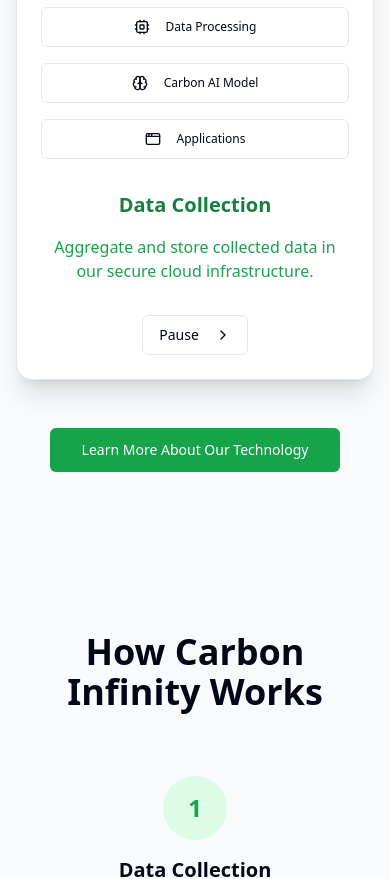
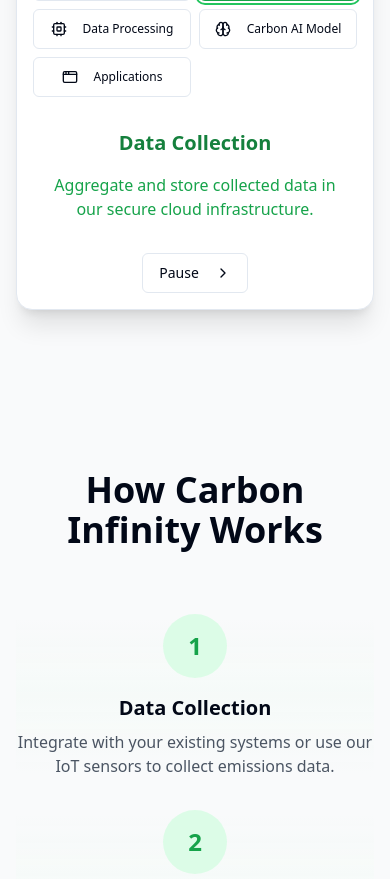
Before and after one commit to RicardoChaseCo/carbon_infinity, a Next.js app: page / in a window 390 px wide. Shown: the part 3220-4099 px from the top of the page. Built offline with nearby package versions, Linux system fonts and the light colour scheme.

Commit message:
Fix the Framer Motion Incompatability Issue

```diff
--- a/package.json
+++ b/package.json
@@ -15,7 +15,6 @@
     "@radix-ui/react-tabs": "^1.1.1",
     "class-variance-authority": "^0.7.0",
     "clsx": "^2.1.1",
-    "framer-motion": "^12.0.0-alpha.1",
     "lucide-react": "^0.454.0",
     "next": "15.0.2",
     "next-auth": "^5.0.0-beta.25",
--- a/src/app/globals.css
+++ b/src/app/globals.css
@@ -143,3 +143,50 @@
 .animation-delay-600 {
   animation-delay: 600ms;
 }
+
+@keyframes scaleUp {
+  from {
+    transform: scale(1);
+  }
+  to {
+    transform: scale(1.2);
+  }
+}
+
+@keyframes fadeInUp {
+  from {
+    opacity: 0;
+    transform: translateY(20px);
+  }
+  to {
+    opacity: 1;
+    transform: translateY(0);
+  }
+}
+
+@keyframes fadeOutDown {
+  from {
+    opacity: 1;
+    transform: translateY(0);
+  }
+  to {
+    opacity: 0;
+    transform: translateY(-20px);
+  }
+}
+
+.scale-animation {
+  transition: transform 0.5s ease;
+}
+
+.scale-animation-active {
+  animation: scaleUp 0.5s ease forwards;
+}
+
+.fade-enter {
+  animation: fadeInUp 0.3s ease forwards;
+}
+
+.fade-exit {
+  animation: fadeOutDown 0.3s ease forwards;
+}
--- a/src/components/carbon-data-flow-landing.tsx
+++ b/src/components/carbon-data-flow-landing.tsx
@@ -1,7 +1,6 @@
 'use client'
 
 import { useState, useEffect } from 'react'
-import { motion, AnimatePresence } from 'framer-motion'
 import { Card } from "@/components/ui/card"
 import { Button } from "@/components/ui/button"
 import { Database, Server, Cpu, Brain, AppWindow, ChevronRight } from 'lucide-react'
@@ -28,6 +27,11 @@ export default function CarbonDataFlowLandingComponent() {
     return () => clearInterval(timer)
   }, [isAutoPlay])
 
+  const handleStageChange = (index: number) => {
+    setActiveStage(index)
+    setIsAutoPlay(false)
+  }
+
   return (
     <section className="py-16 px-4 md:px-8 bg-gray-50 dark:bg-gray-900">
       <div className="max-w-6xl mx-auto">
@@ -37,15 +41,25 @@ export default function CarbonDataFlowLandingComponent() {
         <p className="text-lg text-center mb-12 text-gray-700 dark:text-gray-200 max-w-3xl mx-auto">
           Discover how our cutting-edge technology transforms raw data into actionable insights for a greener future.
         </p>
-        <Card className="p-6 md:p-8 bg-white dark:bg-gray-800 shadow-xl rounded-2xl">
-          <div className="relative mb-8">
+        <Card className="p-4 md:p-8 bg-white dark:bg-gray-800 shadow-xl rounded-2xl">
+          <div className="relative mb-8 overflow-x-auto">
+            <div className="min-w-[800px]">
               <svg className="w-full" viewBox="0 0 800 120">
                 <defs>
-                <marker id="arrowhead" markerWidth="10" markerHeight="7" refX="0" refY="3.5" orient="auto">
+                  <marker id="arrowhead" markerWidth="10" markerHeight="7" refX="9" refY="3.5" orient="auto">
                     <polygon points="0 0, 10 3.5, 0 7" fill="#22c55e" />
                   </marker>
                 </defs>
-              <line x1="50" y1="60" x2="750" y2="60" stroke="#22c55e" strokeWidth="2" strokeDasharray="5,5" markerEnd="url(#arrowhead)" />
+                <line
+                  x1="50"
+                  y1="60"
+                  x2="750"
+                  y2="60"
+                  stroke="#22c55e"
+                  strokeWidth="2"
+                  strokeDasharray="5,5"
+                  markerEnd="url(#arrowhead)"
+                />
                 {stages.map((stage, index) => (
                   <g key={stage.id}>
                     <circle
@@ -54,56 +68,44 @@ export default function CarbonDataFlowLandingComponent() {
                       r="30"
                       className={`fill-current ${stage.gradient} opacity-20`}
                     />
-                  <motion.foreignObject
+                    <foreignObject
                       x={50 + index * 175 - 25}
                       y={60 - 25}
                       width="50"
                       height="50"
-                    initial={{ scale: 1 }}
-                    animate={{ scale: activeStage === index ? 1.2 : 1 }}
-                    transition={{ duration: 0.5 }}
                     >
                       <div className={`w-full h-full flex items-center justify-center bg-gradient-to-br ${stage.gradient} rounded-full shadow-lg`}>
                         <stage.icon className="w-6 h-6 text-white" />
                       </div>
-                  </motion.foreignObject>
+                    </foreignObject>
                   </g>
                 ))}
               </svg>
             </div>
-          <div className="grid md:grid-cols-5 gap-4 mb-8">
+          </div>
+          <div className="grid grid-cols-2 sm:grid-cols-3 md:grid-cols-5 gap-2 md:gap-4 mb-8">
             {stages.map((stage, index) => (
               <Button
                 key={stage.id}
                 variant={activeStage === index ? "default" : "outline"}
-                className={`flex items-center justify-center p-2 ${activeStage === index ? 'ring-2 ring-green-500 ring-offset-2' : ''}`}
-                onClick={() => {
-                  setActiveStage(index)
-                  setIsAutoPlay(false)
-                }}
+                className={`flex items-center justify-center p-2 ${
+                  activeStage === index ? 'ring-2 ring-green-500 ring-offset-2' : ''
+                }`}
+                onClick={() => handleStageChange(index)}
               >
                 <stage.icon className="w-4 h-4 mr-2" />
-                <span className="text-xs md:text-sm">{stage.name}</span>
+                <span className="text-xs md:text-sm whitespace-nowrap">{stage.name}</span>
               </Button>
             ))}
           </div>
-          <AnimatePresence mode="wait">
-            <motion.div
-              key={activeStage}
-              initial={{ opacity: 0, y: 20 }}
-              animate={{ opacity: 1, y: 0 }}
-              exit={{ opacity: 0, y: -20 }}
-              transition={{ duration: 0.3 }}
-              className="text-center mb-8"
-            >
+          <div className="text-center mb-8 px-4">
             <h3 className="text-xl md:text-2xl font-semibold mb-4 text-green-700 dark:text-green-300">
               {stages[activeStage].name}
             </h3>
-              <p className="text-green-600 dark:text-green-400">
+            <p className="text-green-600 dark:text-green-400 max-w-2xl mx-auto">
               {stages[activeStage].description}
             </p>
-            </motion.div>
-          </AnimatePresence>
+          </div>
           <div className="flex justify-center">
             <Button
               variant="outline"
@@ -115,11 +117,6 @@ export default function CarbonDataFlowLandingComponent() {
             </Button>
           </div>
         </Card>
-        <div className="mt-12 text-center">
-          <Button size="lg" className="bg-green-600 hover:bg-green-700 text-white">
-            Learn More About Our Technology
-          </Button>
-        </div>
       </div>
     </section>
   )
--- a/src/components/carbon-software-landing.tsx
+++ b/src/components/carbon-software-landing.tsx
@@ -129,12 +129,25 @@ export function CarbonSoftwareLandingComponent() {
                 { title: "Strategize", description: "Develop data-driven strategies to reduce emissions and improve efficiency." },
                 { title: "Implement & Monitor", description: "Put your plans into action and track progress in real-time." }
               ].map((step, index) => (
-                <div key={index} className="flex flex-col items-center text-center animate-fade-in-up" style={{ animationDelay: `${index * 200}ms` }}>
-                  <div className="w-16 h-16 rounded-full bg-green-100 flex items-center justify-center mb-4">
+                <div key={index} className="flex flex-col items-center text-center animate-fade-in-up relative" style={{ animationDelay: `${index * 200}ms` }}>
+                  {/* Spotlight background for the entire card */}
+                  <div className="absolute inset-0 bg-gradient-to-b from-transparent via-green-50/30 to-transparent rounded-lg" />
+
+                  <div className="w-16 h-16 rounded-full bg-green-100 flex items-center justify-center mb-4 relative z-10">
                     <span className="text-2xl font-bold text-green-600">{index + 1}</span>
                   </div>
-                  <h3 className="text-xl font-semibold mb-2">{step.title}</h3>
-                  <p className="text-gray-600">{step.description}</p>
+
+                  {/* Title with spotlight effect */}
+                  <div className="relative">
+                    <div className="absolute inset-0 bg-gradient-to-r from-transparent via-green-100/50 to-transparent opacity-0 group-hover:opacity-100 transition-opacity duration-300" />
+                    <h3 className="text-xl font-semibold mb-2 relative z-10">{step.title}</h3>
+                  </div>
+
+                  {/* Description with spotlight effect */}
+                  <div className="relative">
+                    <div className="absolute inset-0 bg-gradient-to-r from-transparent via-blue-50/30 to-transparent opacity-0 group-hover:opacity-100 transition-opacity duration-300" />
+                    <p className="text-gray-600 relative z-10">{step.description}</p>
+                  </div>
                 </div>
               ))}
             </div>
```
Also changed, not shown: 1 other file (tests, documents, lock files or other folders). Lines whose indentation alone changed are shown as unchanged.
